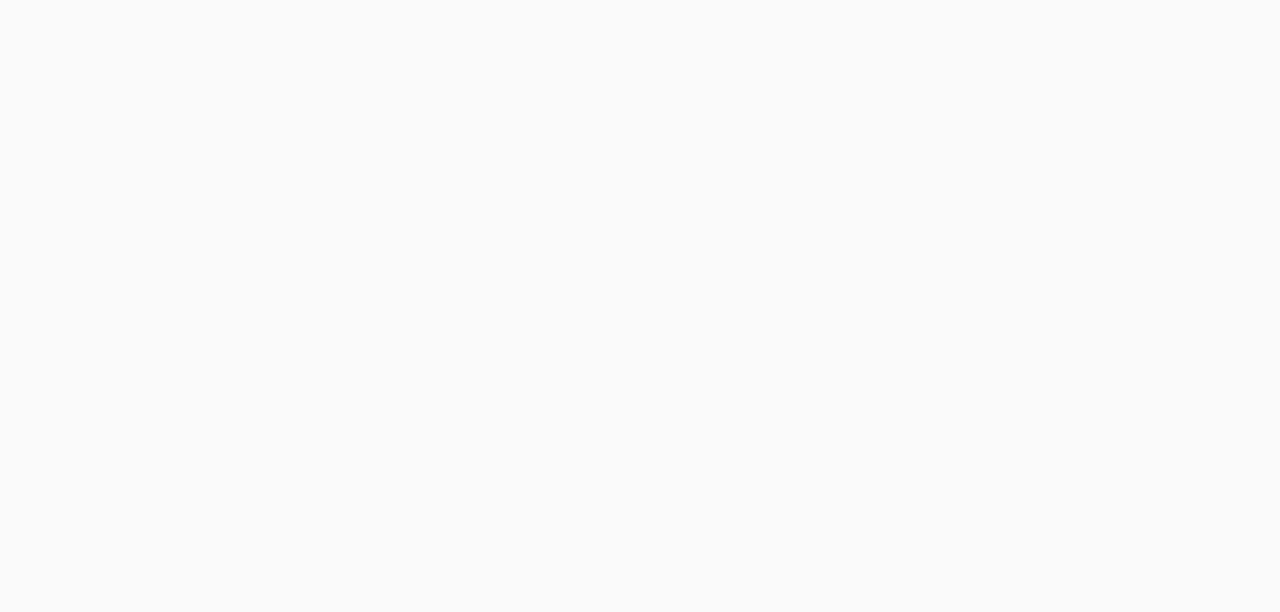
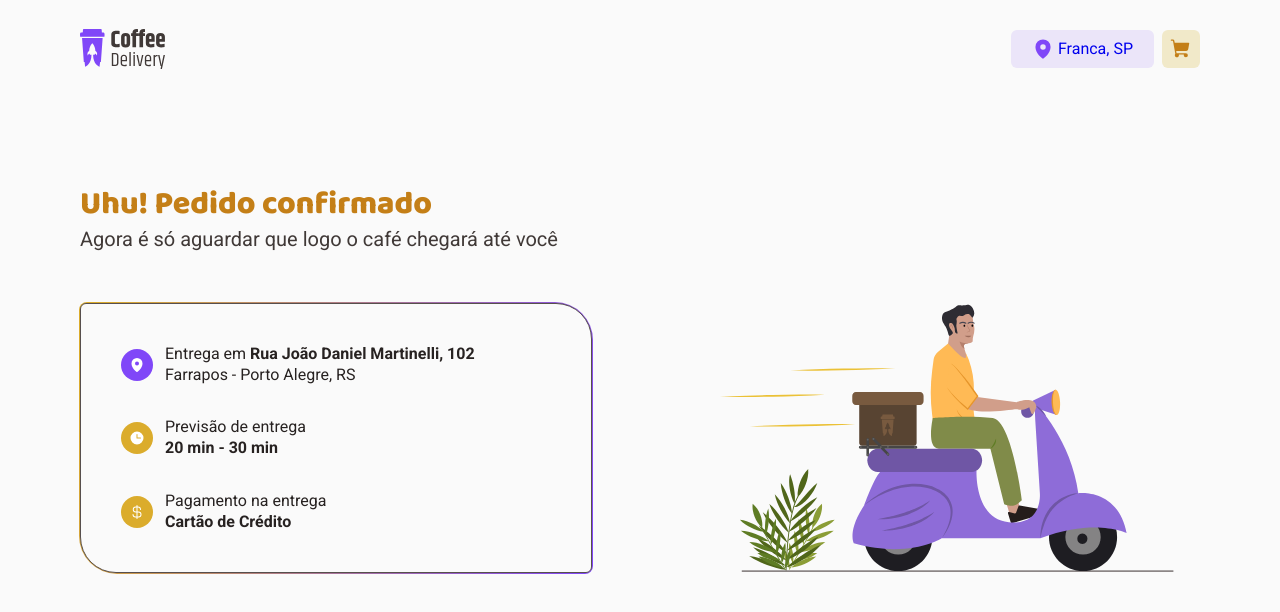
Before and after one commit to SoshiNoir/Coffee-Delivery, a React (Vite) app: page /orderConfirmed in a window 1280 px wide. Before the commit this address had no page. Shown: the top 612 px of the page. Built offline with nearby package versions, Linux system fonts and the light colour scheme.

Commit message:
Finalização visual

```diff
--- a/src/Routes.tsx
+++ b/src/Routes.tsx
@@ -2,6 +2,7 @@
 import { DefaultLayout } from './Layout/DefaultLayout';
 import { CompleteOrderPage } from './pages/CompleteOrder';
 import { Home } from './pages/Home';
+import { OrderConfirmed } from './pages/OrderConfirmed';
 
 export function Router() {
   return (
@@ -9,6 +10,7 @@
       <Route path='/' element={<DefaultLayout />}>
         <Route path='/' element={<Home />} />
         <Route path='/completeOrder' element={<CompleteOrderPage />} />
+        <Route path='/orderConfirmed' element={<OrderConfirmed />} />
       </Route>
     </Routes>
   );
--- a/src/components/Button/styles.ts
+++ b/src/components/Button/styles.ts
@@ -4,7 +4,7 @@
   padding: 0.75rem 2.8rem;
   color: ${({ theme }) => theme.colors['base-white']};
   font-weight: 700;
-  background: ${({ theme }) => theme.colors['brand-yellow-light']};
+  background: ${({ theme }) => theme.colors['brand-yellow']};
   font-size: ${({ theme }) => theme.textSizes['components-button-g']};
   border: none;
   border-radius: 6px;
--- /dev/null
+++ b/src/pages/OrderConfirmed/index.tsx
@@ -0,0 +1,60 @@
+import { Clock, CurrencyDollar, MapPin } from 'phosphor-react';
+import { useTheme } from 'styled-components';
+import Delivery from '../../assets/Delivery.svg';
+import { InfoWithIcon } from '../../components/InfoWithIcon';
+import { RegularText, TitleText } from '../../components/Typography';
+import { OrderConfirmedContainer, OrderDetailsContainer } from './styles';
+
+export function OrderConfirmed() {
+  const { colors } = useTheme();
+  return (
+    <OrderConfirmedContainer className='container'>
+      <div>
+        <TitleText size='l'>Uhu! Pedido confirmado</TitleText>
+        <RegularText size='l' color='subtitle'>
+          Agora é só aguardar que logo o café chegará até você
+        </RegularText>
+      </div>
+
+      <section>
+        <OrderDetailsContainer>
+          <InfoWithIcon
+            icon={<MapPin weight='fill' />}
+            iconBg={colors['brand-purple']}
+            text={
+              <RegularText>
+                Entrega em <strong>Rua João Daniel Martinelli, 102</strong>
+                <br />
+                Farrapos - Porto Alegre, RS
+              </RegularText>
+            }
+          />
+          <InfoWithIcon
+            icon={<Clock weight='fill' />}
+            iconBg={colors['brand-yellow']}
+            text={
+              <RegularText>
+                Previsão de entrega
+                <br />
+                <strong>20 min - 30 min</strong>
+              </RegularText>
+            }
+          />
+          <InfoWithIcon
+            icon={<CurrencyDollar weight='fill' />}
+            iconBg={colors['brand-yellow']}
+            text={
+              <RegularText>
+                Pagamento na entrega
+                <br />
+                <strong>Cartão de Crédito </strong>
+              </RegularText>
+            }
+          />
+        </OrderDetailsContainer>
+
+        <img src={Delivery} alt='' />
+      </section>
+    </OrderConfirmedContainer>
+  );
+}
--- /dev/null
+++ b/src/pages/OrderConfirmed/styles.ts
@@ -0,0 +1,39 @@
+import styled from 'styled-components';
+
+export const OrderConfirmedContainer = styled.div`
+  display: flex;
+  flex-direction: column;
+  gap: 2.5rem;
+  margin-top: 5rem;
+
+  h1 {
+    color: ${({ theme }) => theme.colors['brand-yellow-dark']};
+  }
+
+  > section {
+    display: flex;
+    align-items: center;
+    justify-content: space-between;
+  }
+`;
+
+export const OrderDetailsContainer = styled.div`
+  padding: 2.5rem;
+  border-radius: 6px 36px;
+  background: ${({ theme }) => theme.colors['base-background']};
+  min-width: 32rem;
+  display: flex;
+  flex-direction: column;
+  gap: 2rem;
+  border: 1px solid;
+  position: relative;
+
+  &::before {
+    content: '';
+    position: absolute;
+    inset: -2px;
+    z-index: -1;
+    border-radius: 8px 38px;
+    background: linear-gradient(102.89deg, #dbac2c 2.61%, #8047f8 98.76%);
+  }
+`;
```
